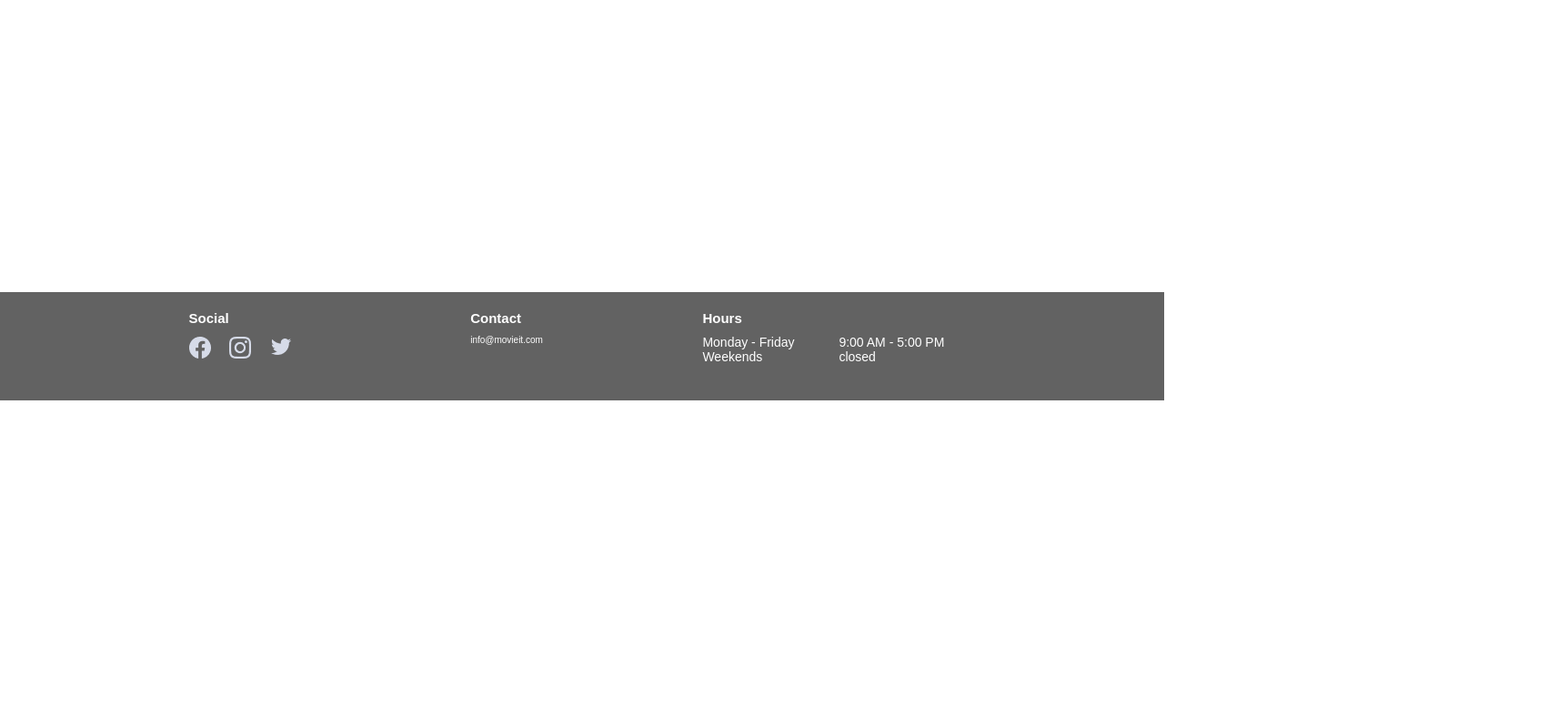
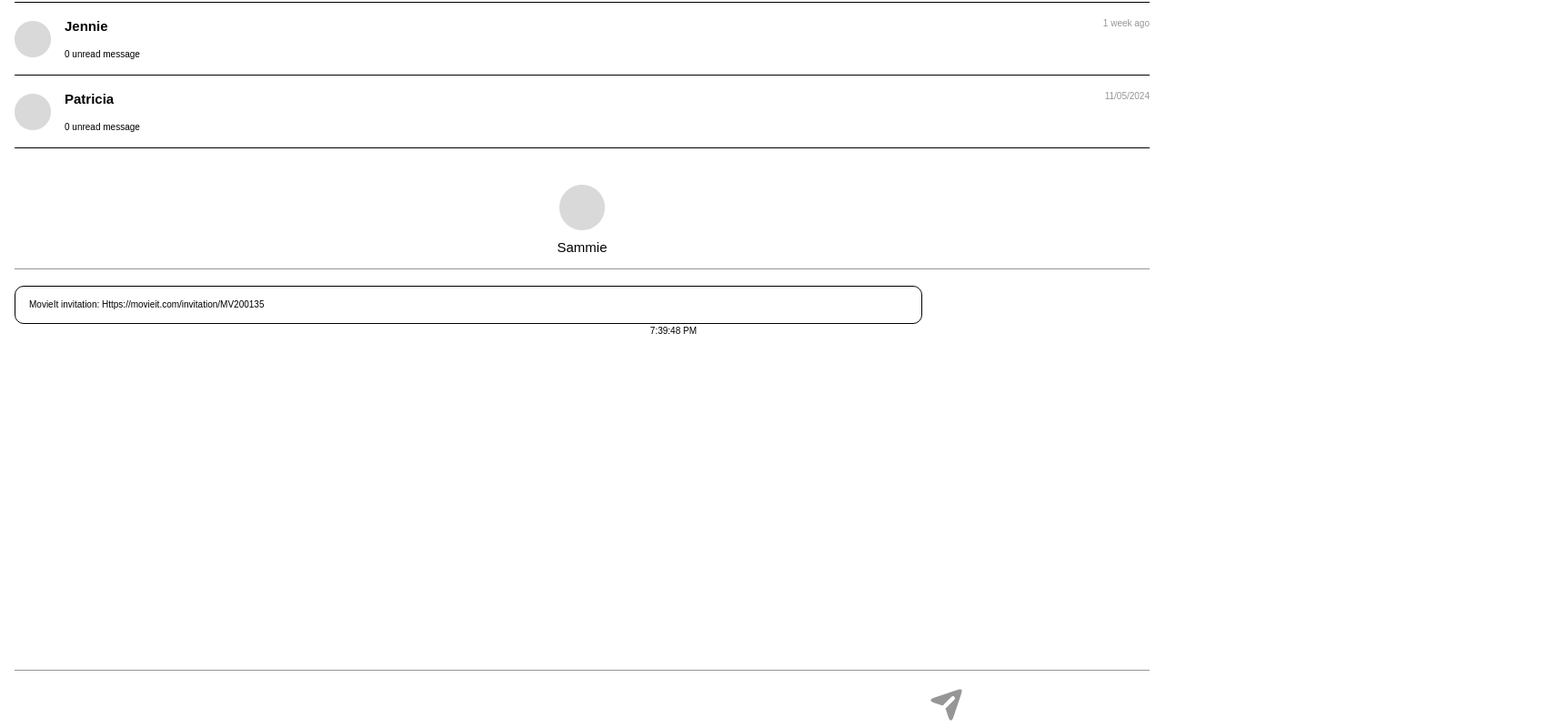
Before and after one commit to k18382003/movieit, a React (Create React App) app: page /messages in a window 1280 px wide. Shown: the part 360-1160 px from the top of the page at 91% size, 1713 px wide, since content can reach past the window. Before the commit the page ends 800 px from the top, so only its background shows below. Built offline with nearby package versions, Linux system fonts and the light colour scheme.

Commit message:
Adding message features

```diff
--- a/src/App.js
+++ b/src/App.js
@@ -11,6 +11,8 @@ import MyEvents from './components/Events/MyEvent';
 import 'react-calendar/dist/Calendar.css';
 import EventDetail from './components/Events/EventDetails';
 import EventCreate from './components/Events/EventCreate';
+import MessageList from './components/Message/MessageList';
+import MessagePage from './pages/MessagePage/MessagePage';
 
 function App() {
   const [showNavFooter, setShowNavFooter] = useState(true);
@@ -30,6 +32,7 @@ function App() {
           <Route path="/events/:eventId" element={<EventDetail />} />
           <Route path="/events/add" element={<EventCreate />} />
           <Route path="/myevents" element={<MyEvents />} />
+          <Route path="/messages" element={<MessagePage />} />
         </Routes>
       </main>
       {showNavFooter && <Footer />}
--- /dev/null
+++ b/src/components/Message/ChatBox.scss
@@ -0,0 +1,16 @@
+.chatbox {
+  width: 80%;
+
+  &__message {
+    line-height: 2rem;
+    padding: 1rem 1.5rem;
+    border: 0.6px solid black;
+    border-radius: 10px;
+  }
+
+  &__timestamp {
+    padding-top: 0.2rem;
+    position: relative;
+    left: 70%;
+  }
+}
--- /dev/null
+++ b/src/components/Message/ChatRoom.js
@@ -0,0 +1,25 @@
+import './ChatRoom.scss';
+import avatar from '../../assets/images/avatar.png';
+import Chatbox from './Chatbox';
+import send from '../../assets/icons/send.png';
+
+const ChatRoom = ({ chatDetail }) => {
+  return (
+    <section className="chatroom">
+        <div className="chatroom__receiver-container">
+          <img className="chatroom__image" src={avatar} />
+          <p className="chatroom__name">{chatDetail.username}</p>
+        </div>
+        <div className="chatroom__content">
+          {chatDetail.messages.map((message) => {
+            return <Chatbox message={message} />;
+          })}
+        </div>
+      <div className="chatroom__type-box">
+        <img className="chatroom__send-button" src={send} />
+      </div>
+    </section>
+  );
+};
+
+export default ChatRoom;
--- /dev/null
+++ b/src/components/Message/ChatRoom.scss
@@ -0,0 +1,47 @@
+@use '../../styles/partials/mixin' as *;
+@use '../../styles/partials/variable' as *;
+
+.chatroom {
+  width: 100%;
+  height: 80vh;
+  @include paddings(2rem, $mobile);
+  display: flex;
+  flex-direction: column;
+  justify-content: space-between;
+
+  &__receiver-container {
+    width: 100%;
+    display: flex;
+    flex-direction: column;
+    justify-content: center;
+    align-items: center;
+    padding-bottom: 1.5rem;
+    border-bottom: 1px $movieit-grey solid;
+  }
+
+  &__image {
+    width: 5rem;
+    padding-bottom: 1rem;
+  }
+
+  &__name {
+    font-size: 1.5rem;
+  }
+
+  &__content {
+    padding: 1.8rem 0;
+    flex-grow: 1;
+    max-height: 60vh;
+  }
+
+  &__type-box {
+    border-top: 1px solid $movieit-grey;
+    padding-top: 1rem;
+  }
+
+  &__send-button {
+    position: relative;
+    left: 80%;
+    cursor: pointer;
+  }
+}
--- /dev/null
+++ b/src/components/Message/Chatbox.js
@@ -0,0 +1,12 @@
+import './ChatBox.scss';
+
+const Chatbox = ({ message }) => {
+  return (
+    <div className="chatbox">
+      <p className="chatbox__message">{message}</p>
+      <p className="chatbox__timestamp">{new Date().toLocaleTimeString()}</p>
+    </div>
+  );
+};
+
+export default Chatbox;
--- /dev/null
+++ b/src/components/Message/MessageItem.js
@@ -0,0 +1,27 @@
+import './MessageItem.scss';
+import avatar from '../../assets/images/avatar.png';
+
+const MessageItem = ({ message }) => {
+  return (
+    <div className="message-item">
+      <img className="message-item__image" src={avatar} />
+      <div className="message-item__info-container">
+        <p className="message-item__name-time">
+          <span className="message-item__name">{message.username}</span>
+          <span className="message-item__time">{message.timeStamp}</span>
+        </p>
+        <p
+          className={
+            message.unreadMessage === 0
+              ? 'message-item__unread-message'
+              : 'message-item__unread-message message-item__unread-message--green'
+          }
+        >
+          {message.unreadMessage} unread message
+        </p>
+      </div>
+    </div>
+  );
+};
+
+export default MessageItem;
--- /dev/null
+++ b/src/components/Message/MessageItem.scss
@@ -0,0 +1,46 @@
+@use '../../styles/partials/mixin' as *;
+@use '../../styles/partials/variable' as *;
+
+.message-item {
+  display: flex;
+  align-items: center;
+  height: 8rem;
+  border-bottom: 1px solid;
+  width: 100%;
+
+  &__image {
+    width: 4rem;
+    margin-right: 1.5rem;
+  }
+
+  &__info-container {
+    display: flex;
+    flex-direction: column;
+    justify-content: space-between;
+    height: 100%;
+    padding: 1.7rem 0;
+    width: 100%;
+  }
+
+  &__name-time {
+    width: 100%;
+    display: flex;
+    justify-content: space-between;
+  }
+
+  &__name {
+    font-size: 1.5rem;
+    font-weight: $demi;
+  }
+
+  &__time {
+    color: $movieit-grey;
+  }
+
+  &__unread-message {
+
+    &--green {
+        color: $movieit-green;
+    }
+  }
+}
--- /dev/null
+++ b/src/components/Message/MessageList.js
@@ -0,0 +1,15 @@
+import MessageItem from './MessageItem';
+import './MessageList.scss';
+
+const MessageList = ({ messageList }) => {
+  return (
+    <section className="message-list">
+      <h1 className="message-list__title">Message</h1>
+      {messageList.map((message, index) => {
+        return <MessageItem key={index} message={message} />;
+      })}
+    </section>
+  );
+};
+
+export default MessageList;
--- /dev/null
+++ b/src/components/Message/MessageList.scss
@@ -0,0 +1,13 @@
+@use '../../styles/partials/mixin' as *;
+@use '../../styles/partials/variable' as *;
+
+.message-list {
+  width: 100%;
+  @include paddings(2rem, $mobile);
+
+  &__title {
+    text-align: center;
+    font-size: 2rem;
+  }
+
+}
--- /dev/null
+++ b/src/pages/MessagePage/MessagePage.js
@@ -0,0 +1,27 @@
+import ChatRoom from '../../components/Message/ChatRoom';
+import Chatbox from '../../components/Message/Chatbox';
+import MessageList from '../../components/Message/MessageList';
+
+const MessagePage = () => {
+  const tempData = [
+    { username: 'Sammie', timeStamp: '5 sec ago', unreadMessage: 1 },
+    { username: 'Tim', timeStamp: '30 sec ago', unreadMessage: 2 },
+    { username: 'James', timeStamp: '5 days ago', unreadMessage: 0 },
+    { username: 'Jennie', timeStamp: '1 week ago', unreadMessage: 0 },
+    { username: 'Patricia', timeStamp: '11/05/2024', unreadMessage: 0 },
+  ];
+
+  const chatDetail = {
+    username: 'Sammie',
+    messages: ['MovieIt invitation: Https://movieit.com/invitation/MV200135'],
+  };
+
+  return (
+    <>
+      <MessageList messageList={tempData} />
+      <ChatRoom chatDetail={chatDetail} />
+    </>
+  );
+};
+
+export default MessagePage;
```
Also changed, not shown: src/assets/icons/send.png (added), src/assets/images/avatar.png (added), src/pages/MessagePage/MessagePage.scss (added).
